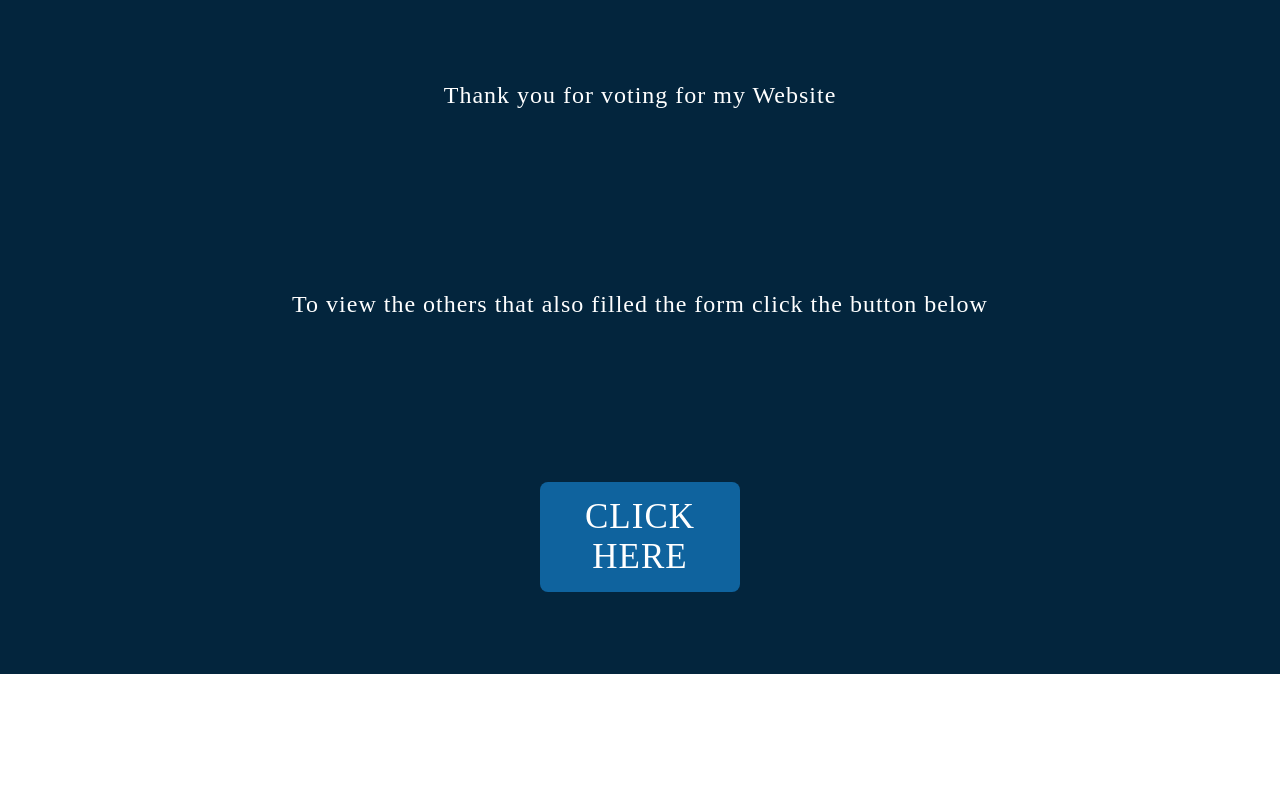
After one commit to JohnBernardDurano/lab3, a CodeIgniter 4 app: the page made by ci4/app/Views/guest/success.php in a window 1280 px wide. The commit adds this page. Run offline with PHP 8.4 and a stand-in for CodeIgniter, Linux system fonts and the light colour scheme; the template is opened without the code that fills it, so the values that code supplies are empty; some libraries are stand-ins or nearby versions.

Commit message:
finally done

```diff
--- a/ci4/app/Config/Routes.php
+++ b/ci4/app/Config/Routes.php
@@ -36,7 +36,7 @@ use App\Controllers\News;
 use App\Controllers\Pages;
 
 // Guest routes
-$routes->match(['get', 'post'], 'forms', [Guest::class, 'create']);
+$routes->match(['get', 'post'], 'guest/create', [Guest::class, 'create']);
 $routes->get('guest', [Guest::class, 'index']);
 
 // News routes
--- /dev/null
+++ b/ci4/app/Views/guest/success.php
@@ -0,0 +1,87 @@
+<style>
+
+* {
+  margin: auto;
+  padding: 0;
+  box-sizing: border-box;
+  font-family: "Poppins", sans-serif;
+}
+
+body {
+  font-family: 'Bebas Neue';
+}
+
+section {
+  position: relative;
+  min-height: 84.3vh;
+  display: flex;
+  flex-direction: column;
+  justify-content: flex-start;
+  background-color: #03253d;
+}
+
+h2 {
+  color: #fff;
+  font-family: 'Bebas Neue';
+  text-decoration: none;
+  font-weight: 500;
+  letter-spacing: 1px;
+  transition: 0.3s;
+  transition-property: none;
+}
+
+p {
+  color: #fff;
+  font-family: 'Bebas Neue';
+  text-decoration: none;
+  font-weight: 500;
+  letter-spacing: 1px;
+  transition: 0.3s;
+  transition-property: none;
+}
+
+.author-btn{
+  display: inline-block;
+  padding: 15px 25px;
+  align-items: center;
+  font-family: 'Bebas Neue';
+  font-size: 35px;
+  cursor: pointer;
+  text-align: center;
+  text-decoration: none;
+  letter-spacing: 1px;
+  outline: none;
+  color: #fff;
+  background-color: #0f639e;
+  border: none;
+  border-radius: 8px;
+  width: 200px;
+}
+
+.author-btn:hover{
+  background: #0C4F60;
+}
+
+
+
+.pw-field {
+  margin-left: 169px;
+  margin-top: -140px;
+}
+
+.no-border {
+  border: none;
+  border-radius: 2px;
+}
+
+
+</style>
+
+<body>
+<section>
+<h2><?= "Thank you for voting for my Website" ?></h2>
+<br>
+<h2><?= "To view the others that also filled the form click the button below" ?></h2>
+<a href="https://apcwebprog.csf.ph/~jsdurano/lab3/ci4/public/guest" class="author-btn">CLICK HERE</a>
+</section>
+</body>
--- a/ci4/app/Views/pages/home.php
+++ b/ci4/app/Views/pages/home.php
@@ -156,7 +156,7 @@ h2 {
         </p>
         <a href="https://discord.gg/7kfUPRsAZH" class="discord-btn">JOIN NOW</a>
         <a href="https://apcwebprog.csf.ph/~jsdurano/lab3/ci4/public/author" class="author-btn">CLICK HERE</a>
-        <a href="https://apcwebprog.csf.ph/~jsdurano/lab3/ci4/public/forms" class="forms-btn">FORMS</a>
+        <a href="https://apcwebprog.csf.ph/~jsdurano/lab3/ci4/public/guest/create" class="forms-btn">FORMS</a>
       </article>
 
       <div class="badudong_img">
--- a/ci4/app/Views/pages/landing.php
+++ /dev/null
@@ -1,3 +0,0 @@
-<?php
-echo 'Thank you for voting for my website!'
-?>
```
Also changed, not shown: ci4/app/Controllers/Guest.php (+17 -13 lines), ci4/app/Models/GuestModel.php (added, +17 -0 lines), ci4/app/Views/guest/create.php (added, +78 -0 lines), ci4/app/Views/guest/index.php (added, +77 -0 lines), ci4/app/Views/pages/forms.php (deleted, +0 -143 lines).
